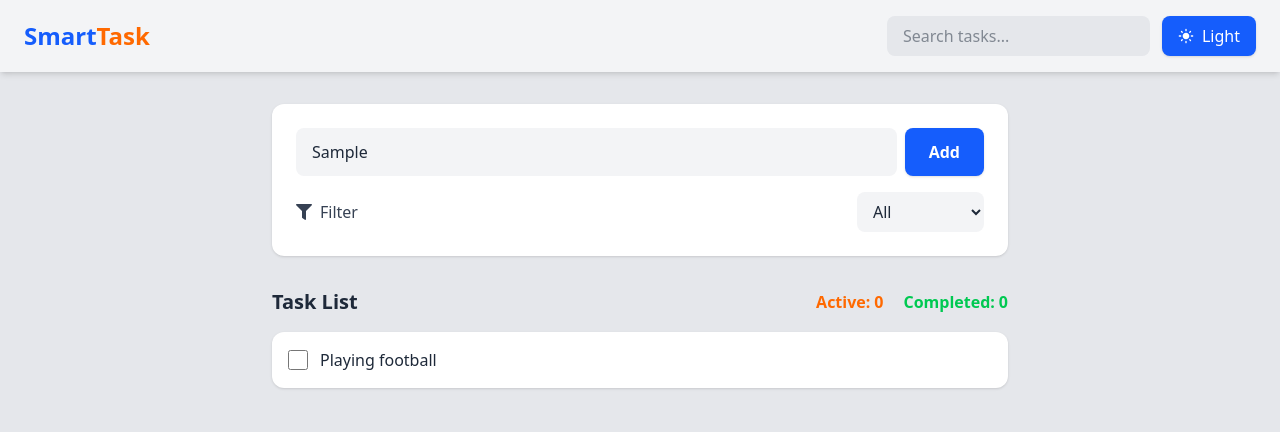
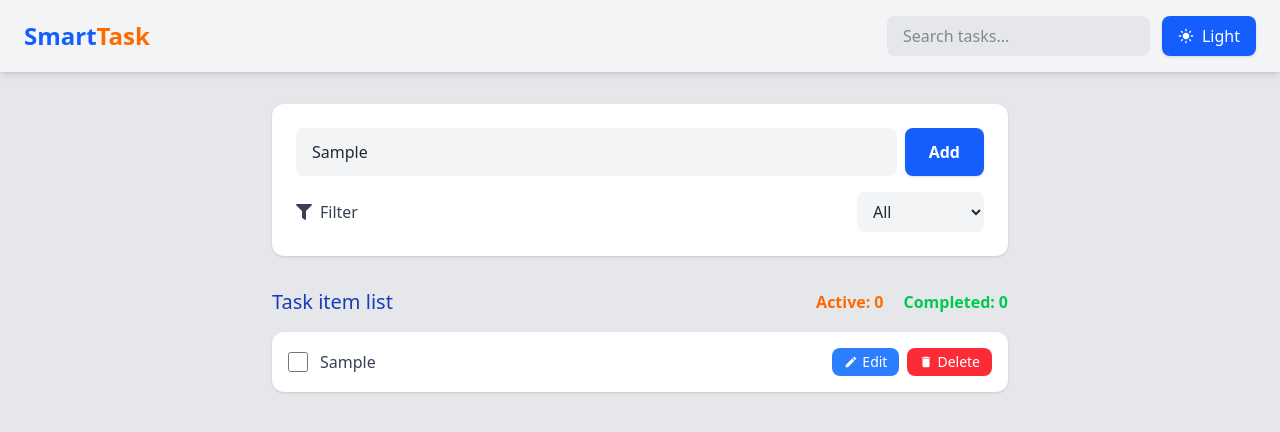
Before and after one commit to Opiyo12/Smart-Task, a React (Vite) app: page / in a window 1280 px wide. Both pictures are taken after typing "Sample" into the empty fields and a click on the button "Add". Shown: the top 432 px of the page. Built offline with nearby package versions, Linux system fonts and the light colour scheme.

Commit message:
Added Persistence state for tasks

```diff
--- a/src/App.jsx
+++ b/src/App.jsx
@@ -1,15 +1,14 @@
-import React, { useEffect, useState } from 'react';
+import React, { useContext, useEffect, useState } from 'react';
 import { MdDarkMode, MdLightMode } from 'react-icons/md';
 import { getItem, setItem } from './utils/localStorage';
 import Header from './components/Header';
 import AddTaskForm from './components/AddTaskForm';
-import TaskItem from './components/TaskItem';
-
-
-
+import TaskItemList from './components/TaskItemList';
+import { TaskContext, TaskProvider } from './context/TaskContext.jsx';
 function App() {
 
  const[isDark, setIsDark]=useState(()=>getItem("theme", false))
+ const{tasks, setTask}= useContext(TaskContext);
  //persistence to local storage
  useEffect(()=>{
     setItem("theme", isDark)
@@ -17,17 +16,19 @@
  //function for toggling darkmode
  const toggleDarMode=()=>setIsDark((prev)=>!prev)
   return (
-   <div className={`min-h-screen ${isDark ? "dark" : ""}`}>
+
+     <div className={`min-h-screen ${isDark ? "dark" : ""}`}>
   <div className="bg-gray-200 dark:bg-gray-900 min-h-screen transition-colors duration-300">
     <Header isDark={isDark} toggleDarMode={toggleDarMode} />
 
     <div className="max-w-3xl mx-auto px-4">
       <AddTaskForm />
 
-      <TaskItem />
+      <TaskItemList />
     </div>
   </div>
 </div>
+
   );
 }
 
--- a/src/components/AddTaskForm.jsx
+++ b/src/components/AddTaskForm.jsx
@@ -1,18 +1,42 @@
-import React from 'react'
+import React, { useContext, useState } from 'react'
 import { FaFilter } from 'react-icons/fa'
+import { TaskContext } from '../context/TaskContext';
+
+
 
 
 const AddTaskForm = () => {
+
+   const{tasks, setTask}=useContext(TaskContext);
+   const[taskInputText, setTaskInputText]= useState("");
+   //initialising useContext global state
+
+   const saveTaskButton=()=>{
+    if(taskInputText.trim()==="")return;
+   //each new task should be inform of object
+   const newTask={
+    id:Date.now(),
+    text:taskInputText,
+    completed:false,
+    CreatedAt:new Date().toLocaleString()
+    }
+   setTask([...tasks, newTask])
+   setTaskInputText("");
+
+   }
   return (
    <div className="mt-8 bg-white dark:bg-gray-800 p-6 rounded-xl shadow">
   <div className="flex items-center gap-2 mb-4">
     <input
+    onChange={(e)=>setTaskInputText(e.target.value)}
       type="text"
       placeholder="Enter your task..."
-      className="flex-grow bg-gray-100 dark:bg-gray-700 text-gray-800 dark:text-gray-200
+      className="grow bg-gray-100 dark:bg-gray-700 text-gray-800 dark:text-gray-200
         px-4 py-3 rounded-lg focus:outline-none focus:ring-2 focus:ring-blue-500"
     />
-    <button className="bg-blue-600 hover:bg-blue-700 text-white px-6 py-3 rounded-lg font-semibold shadow">
+    <button
+    onClick={saveTaskButton}
+    className="bg-blue-600 hover:bg-blue-700 text-white px-6 py-3 rounded-lg font-semibold shadow">
       Add
     </button>
   </div>
--- a/src/components/Header.jsx
+++ b/src/components/Header.jsx
@@ -1,9 +1,10 @@
-import React from "react"
+import React, { useState } from "react"
 import { MdDarkMode, MdLightMode } from "react-icons/md"
 
 
 
 const Header=({isDark, toggleDarMode})=>{
+
     return(
 
    <div className="bg-gray-100 dark:bg-gray-800 shadow-md px-6 py-4 flex justify-between items-center">
@@ -16,7 +17,7 @@
       type="text"
       placeholder="Search tasks..."
       className="bg-gray-200 dark:bg-gray-700 text-gray-800 dark:text-gray-200
-        px-4 py-2 rounded-lg focus:outline-none focus:ring-2 focus:ring-blue-500"
+      px-4 py-2 rounded-lg focus:outline-none focus:ring-2 focus:ring-blue-500"
     />
 
     <button
--- a/src/components/TaskItem.jsx
+++ /dev/null
@@ -1,32 +0,0 @@
-import React from 'react'
-
-const TaskItem = () => {
-  return (
-   <div className="mt-8">
-  <div className="flex justify-between items-center mb-4">
-    <h2 className="text-xl font-bold text-gray-800 dark:text-gray-100">Task List</h2>
-
-    <div className="flex gap-5">
-      <div className="flex gap-1 items-center">
-        <span className="text-orange-500 font-semibold">Active:</span>
-        <span className="text-orange-500 font-bold">0</span>
-      </div>
-
-      <div className="flex gap-1 items-center">
-        <span className="text-green-500 font-semibold">Completed:</span>
-        <span className="text-green-500 font-bold">0</span>
-      </div>
-    </div>
-  </div>
-
-  {/* Task Item Card */}
-  <div className="bg-white dark:bg-gray-800 p-4 rounded-xl shadow flex items-center gap-3 mb-2">
-    <input type="checkbox" className="h-5 w-5" />
-    <span className="text-gray-800 dark:text-gray-200 font-medium">Playing football</span>
-  </div>
-
-</div>
-  )
-}
-
-export default TaskItem
--- /dev/null
+++ b/src/components/TaskItemList.jsx
@@ -0,0 +1,77 @@
+import React, { useContext } from 'react'
+import { MdEdit, MdDelete  } from 'react-icons/md'
+import { TaskContext } from '../context/TaskContext'
+
+const TaskItemList = () => {
+const{tasks, setTask}=useContext(TaskContext);
+//function for checking completed status
+const completedCheckBtn=(id)=>{
+  setTask(prev=>
+    prev.map((task)=>
+      task.id===id ? {...task, completed: !task.completed} : task
+    )
+  );
+}
+
+
+  return (
+    <div className="mt-8">
+      <div className="flex justify-between items-center mb-4">
+        <h2 className="text-xl font-medium text-blue-800 dark:text-gray-100">Task item list</h2>
+
+        <div className="flex gap-5">
+          <div className="flex gap-1 items-center">
+            <span className="text-orange-500 font-semibold">Active:</span>
+            <span className="text-orange-500 font-bold">0</span>
+          </div>
+
+          <div className="flex gap-1 items-center">
+            <span className="text-green-500 font-semibold">Completed:</span>
+            <span className="text-green-500 font-bold">0</span>
+          </div>
+        </div>
+      </div>
+
+      {/* Task Item Card */}
+
+        {
+          tasks.map((task)=>(
+        <div key={task.id}  className="bg-white dark:bg-gray-800 p-4 rounded-xl shadow flex items-center justify-between gap-3 mb-2 ">
+        <div className="flex items-center gap-3 justify-center ">
+          <input
+          className='w-5 h-5'
+          type="checkbox"
+          checked={task.completed}
+          onChange={()=>completedCheckBtn(task.id)}
+
+        />
+          <div>
+              <h3
+               className={`text-gray-700 dark:text-gray-200 font-medium
+                 ${task.completed? "line-through text-gray-500 font-bold":"text-gray-700  dark:text-gray-200"} `}>
+               {task.text}
+                </h3>
+            <p className="text-xs text-gray-500 font-medium  dark:text-gray-400"></p>
+          </div>
+        </div>
+
+        <div className="flex gap-2">
+          <button className="flex items-center gap-1 px-3 py-1 bg-blue-500 hover:bg-blue-600 active:bg-blue-600 text-white rounded-lg text-sm">
+            <MdEdit/>
+            Edit
+          </button>
+          <button className="flex items-center gap-1 px-3 py-1 bg-red-500 hover:bg-red-600 active:bg-red-600 text-white rounded-lg text-sm">
+            <MdDelete />
+            Delete
+          </button>
+        </div>
+      </div>
+          ))
+        }
+
+
+    </div>
+  )
+}
+
+export default TaskItemList
--- a/src/components/TaskList.jsx
+++ /dev/null
@@ -1,9 +0,0 @@
-import React from 'react'
-
-const TaskList = () => {
-  return (
-    <div>TaskList</div>
-  )
-}
-
-export default TaskList
--- /dev/null
+++ b/src/context/TaskContext.jsx
@@ -0,0 +1,25 @@
+import React, { createContext, useState, useEffect } from "react";
+import { getItem, setItem } from "../utils/localStorage";
+//create context to act as the global storage
+export const TaskContext=createContext(null);
+//create provider component
+export const TaskProvider=({children})=>{
+const[tasks,setTask]=useState(()=>
+    getItem("tasks", []));
+//setting the persisted task to render
+ useEffect(() => {
+    setItem("tasks", tasks);
+  }, [tasks]);
+
+const addTask=()=>{
+
+}
+return(
+    <TaskContext.Provider
+    value={{tasks, addTask,setTask}}
+    >
+     {children}
+    </TaskContext.Provider>
+);
+
+};
--- a/src/main.jsx
+++ b/src/main.jsx
@@ -3,9 +3,15 @@
 import { createRoot } from 'react-dom/client'
 import './index.css'
 import App from './App.jsx'
+import { TaskProvider } from './context/TaskContext.jsx'
+
 
 createRoot(document.getElementById('root')).render(
   <StrictMode>
-    <App />
-  </StrictMode>,
+
+    <TaskProvider>
+       <App />
+    </TaskProvider>
+
+  </StrictMode>
 )
```
